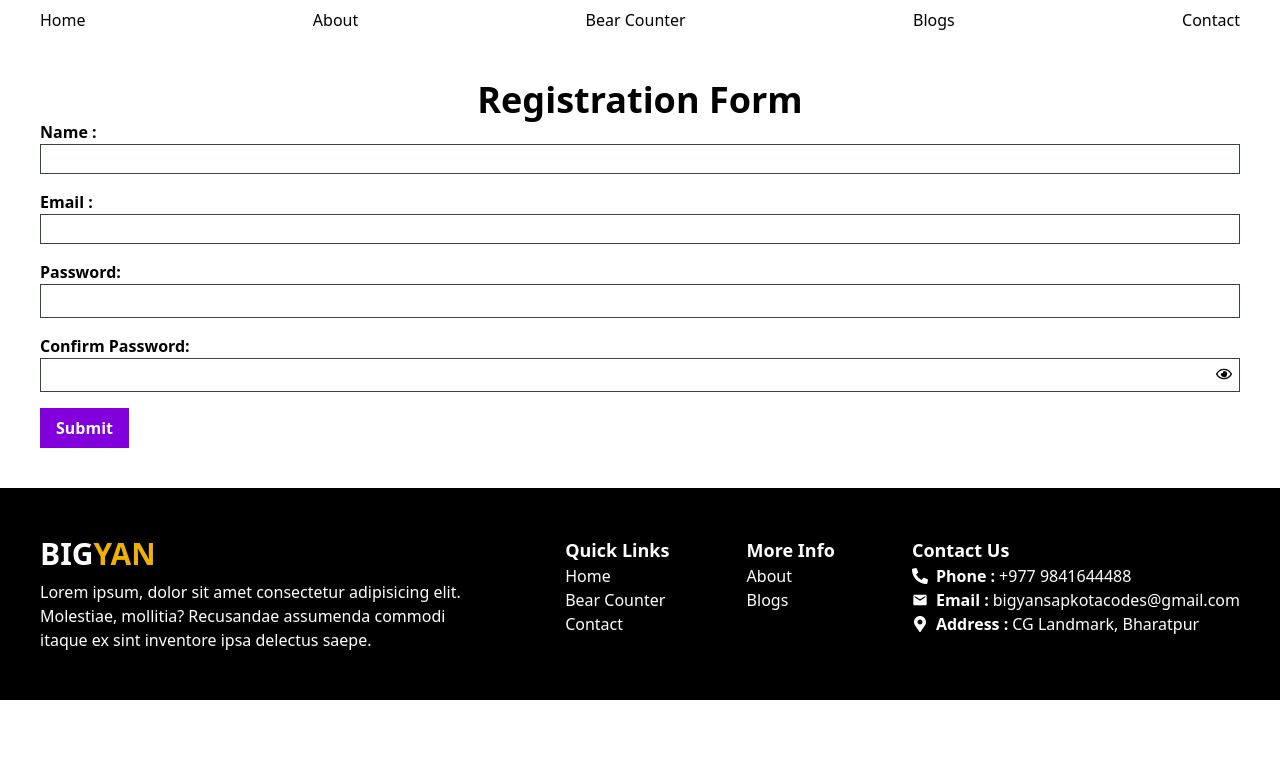
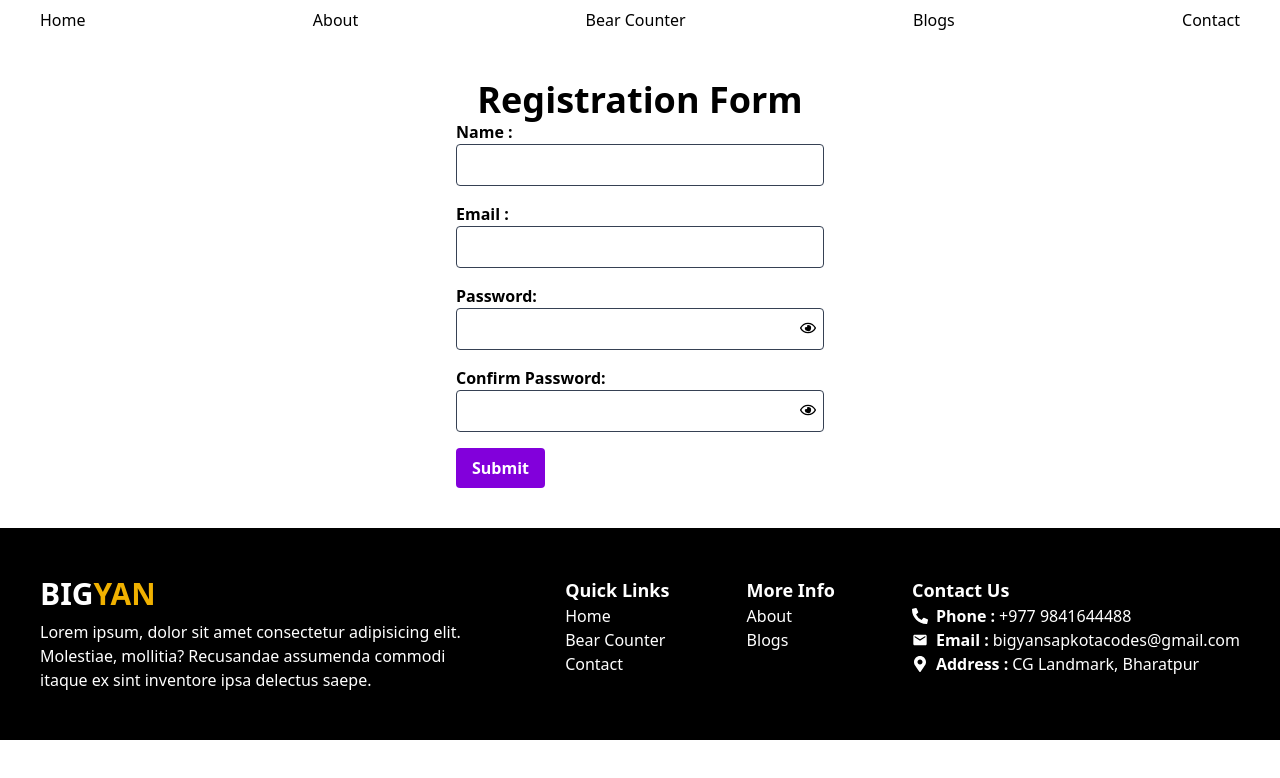
Before and after one commit to bigyan-sapkota/react-intermediate, a React (Vite) app: page /contact in a window 1280 px wide. Shown: the top 778 px of the page. Built offline with nearby package versions, Linux system fonts and the light colour scheme.

Commit message:
add form validation

```diff
--- a/package.json
+++ b/package.json
@@ -10,6 +10,7 @@
     "preview": "vite preview"
   },
   "dependencies": {
+    "@hookform/resolvers": "^5.2.1",
     "@tailwindcss/vite": "^4.1.11",
     "react": "^19.1.1",
     "react-dom": "^19.1.1",
--- a/src/components/contact/contact-form.jsx
+++ b/src/components/contact/contact-form.jsx
@@ -2,19 +2,40 @@ import { FaRegEye, FaRegEyeSlash } from "react-icons/fa";
 import React, { useState } from "react";
 import z from "zod";
 import { useForm } from "react-hook-form";
+import { zodResolver } from "@hookform/resolvers/zod";
 
-// const registrationSchema = z.object({
-//   name: z.string().min(2, "Name must be 2 or more characters long"),
-//   email: z.email("The given email is invalid"),
-//   password: z.string().min(6, "Password should contain at least 6 characters"),
-// });
+// Fixed schema with confirm password and proper email validation
+const registrationSchema = z
+  .object({
+    name: z.string().min(2, "Name must be 2 or more characters long"),
+    email: z.string().email("The given email is invalid"),
+    password: z
+      .string()
+      .min(6, "Password should contain at least 6 characters"),
+    confirmPassword: z.string(),
+  })
+  .refine((data) => data.password === data.confirmPassword, {
+    message: "Passwords don't match",
+    path: ["confirmPassword"],
+  });
 
 export default function ContactForm() {
   const [isPasswordVisible, setIsPasswordVisible] = useState(false);
-  const { register, handleSubmit } = useForm();
+  const {
+    register,
+    handleSubmit,
+    formState: { errors },
+  } = useForm({
+    resolver: zodResolver(registrationSchema),
+    mode: "onBlur",
+  });
 
   const togglePasswordVisibility = () => {
     setIsPasswordVisible(!isPasswordVisible);
+  };
+
+  const formSubmitHandler = (data) => {
+    console.log(data);
   };
 
   return (
@@ -24,69 +45,83 @@ export default function ContactForm() {
       </h1>
 
       <form
-        className="px-10 space-y-4"
-        onSubmit={handleSubmit((data) => console.log(data))}
+        className="px-10 space-y-4 max-w-md mx-auto"
+        onSubmit={handleSubmit(formSubmitHandler)}
       >
-        {/* name */}
+        {/* Name Field */}
         <div className="flex flex-col">
           <label className="font-semibold capitalize">Name : </label>
           <input
             type="text"
-            className="border border-gray-700 p-1 text-sm"
+            className="border border-gray-700 p-2 rounded"
             {...register("name")}
           />
+          {errors.name && (
+            <p className="text-red-500 text-sm mt-1">{errors.name.message}</p>
+          )}
         </div>
 
-        {/* email */}
+        {/* Email Field */}
         <div className="flex flex-col">
           <label className="font-semibold capitalize">Email : </label>
           <input
             type="email"
-            className="border border-gray-700 p-1 text-sm"
+            className="border border-gray-700 p-2 rounded"
             {...register("email")}
           />
+          {errors.email && (
+            <p className="text-red-500 text-sm mt-1">{errors.email.message}</p>
+          )}
         </div>
 
-        {/* password */}
-        <div className="relative">
+        {/* Password Field */}
+        <div className="flex flex-col relative">
           <label className="font-semibold capitalize">Password: </label>
           <input
             type={isPasswordVisible ? "text" : "password"}
-            className="border-gray-700 border w-full py-1 px-1"
+            className="border border-gray-700 p-2 rounded w-full"
             {...register("password")}
           />
-        </div>
-
-        {/* confirm password */}
-        <div className="relative">
-          <label className="font-semibold capitalize">Confirm Password: </label>
-          <input
-            type={isPasswordVisible ? "text" : "password"}
-            className="border-gray-700 border w-full py-1 px-1"
-          />
-
-          {/* eye icon */}
           <button
             type="button"
-            className="absolute top-8 right-2 cursor-pointer"
+            className="absolute top-9 right-2 cursor-pointer"
             onClick={togglePasswordVisibility}
           >
             {isPasswordVisible ? <FaRegEyeSlash /> : <FaRegEye />}
           </button>
+          {errors.password && (
+            <p className="text-red-500 text-sm mt-1">
+              {errors.password.message}
+            </p>
+          )}
         </div>
-        <button className="px-4 py-2 bg-purple-700 text-white font-semibold">
+
+        {/* Confirm Password Field */}
+        <div className="flex flex-col relative">
+          <label className="font-semibold capitalize">Confirm Password: </label>
+          <input
+            type={isPasswordVisible ? "text" : "password"}
+            className="border border-gray-700 p-2 rounded w-full"
+            {...register("confirmPassword")}
+          />
+          <button
+            type="button"
+            className="absolute top-9 right-2 cursor-pointer"
+            onClick={togglePasswordVisibility}
+          >
+            {isPasswordVisible ? <FaRegEyeSlash /> : <FaRegEye />}
+          </button>
+          {errors.confirmPassword && (
+            <p className="text-red-500 text-sm mt-1">
+              {errors.confirmPassword.message}
+            </p>
+          )}
+        </div>
+
+        <button className="px-4 py-2 bg-purple-700 text-white font-semibold rounded hover:bg-purple-800 transition">
           Submit
         </button>
       </form>
     </section>
   );
 }
-
-const Input = ({ labelName, inputType }) => {
-  return (
-    <div className="flex flex-col">
-      <label className="font-semibold capitalize">{labelName} : </label>
-      <input type={inputType} className="border border-gray-700 p-1 text-sm" />
-    </div>
-  );
-};
```
Also changed, not shown: 1 other file (tests, documents, lock files or other folders).
